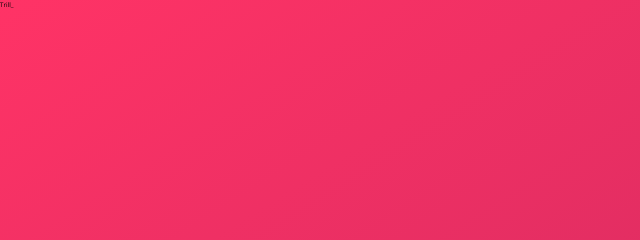
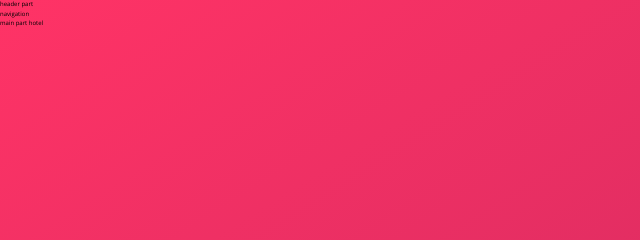
Before and after one commit to SergiiKov/trillo, a website: page index.html in a window 1280 px wide. Shown: the top 240 px of the page, 0-640 px from the left. Drawn offline with nearby package versions, Linux system fonts and the light colour scheme.

Commit message:
add layout to page

```diff
--- a/index.html
+++ b/index.html
@@ -11,6 +11,19 @@
         <title>trillo &mdash; Your all-in-one booking app</title>
     </head>
     <body>
-        Trill_
+        <div class="container">
+            <div class="header">
+header part
+            </div>
+            <div class="content">
+                <nav class="sidebar">
+navigation
+                </nav>
+                <main class="hotel-view">
+main part hotel
+                </main>
+            </div>
+        </div>
+
     </body>
 </html>
--- a/sass/_layout.scss
+++ b/sass/_layout.scss
@@ -0,0 +1,15 @@
+.container{
+
+}
+.header{
+
+}
+.content{
+
+}
+.sidebar{
+
+}
+.hotel-view{
+
+}
```
